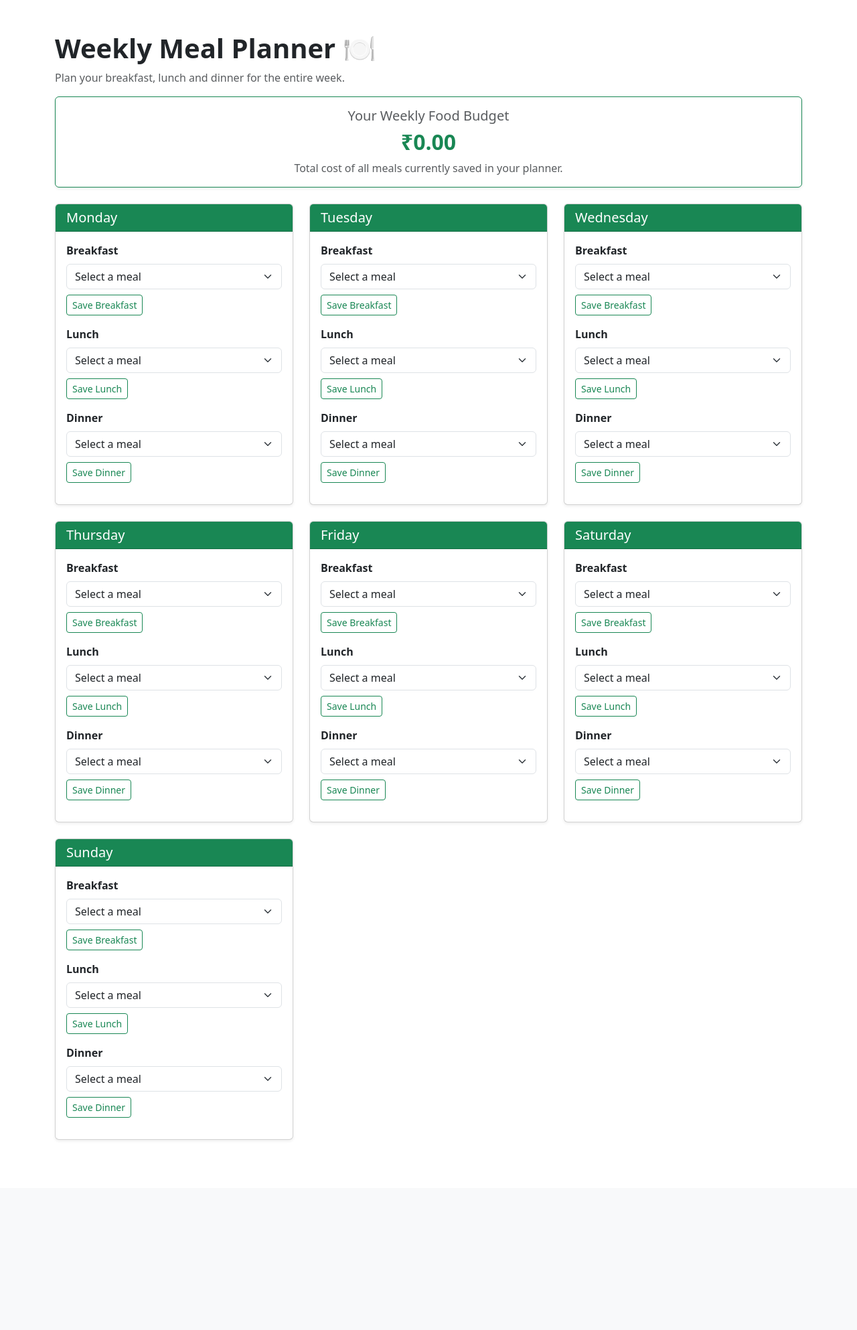
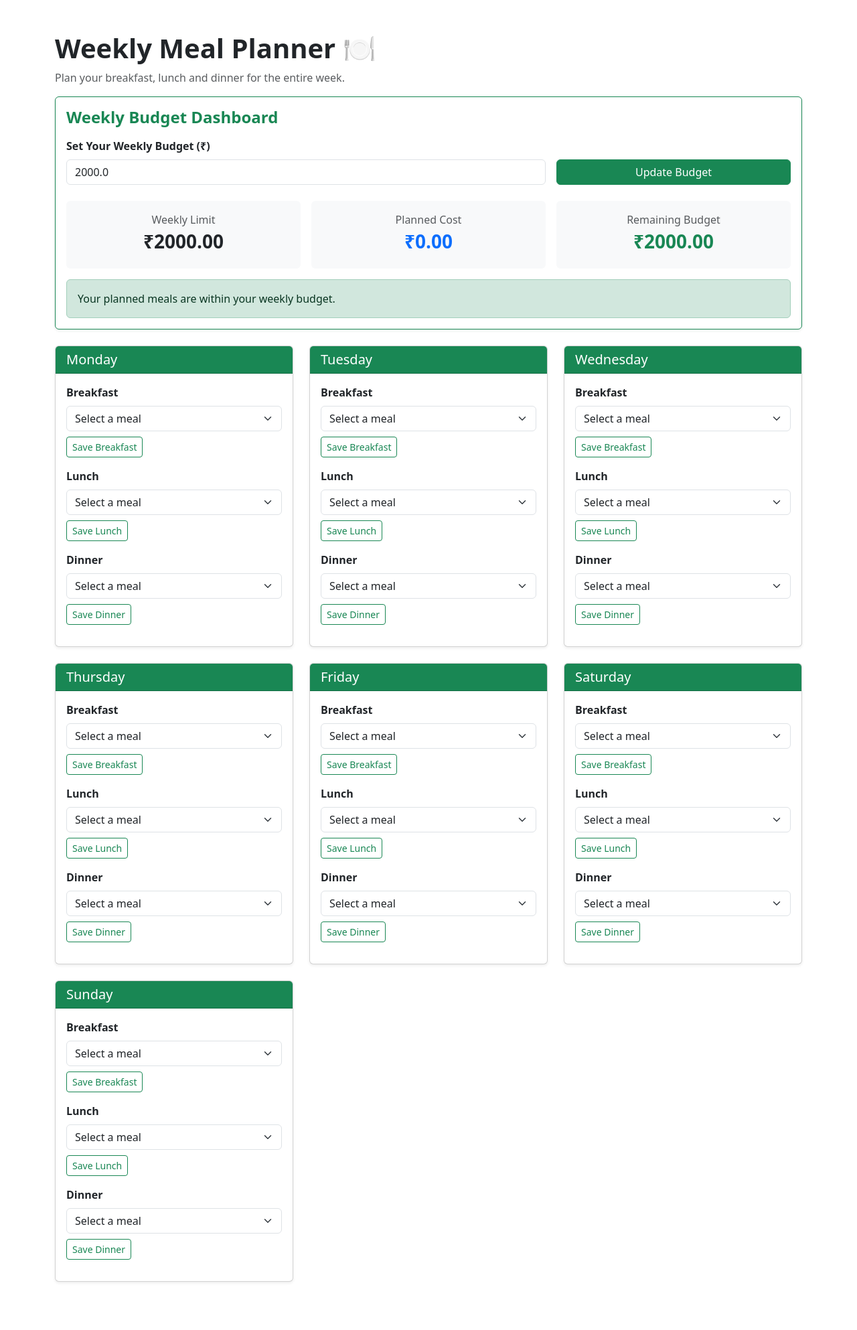
Before and after one commit to saiananyaparuchuru-pixel/Daily-Bite, a Flask app: page /planner in a window 1280 px wide. Shown: the part 56-2042 px from the top of the page at 67% size. Before the commit the page ends 1758 px from the top, so only its background shows below. Run offline with Flask 3, Linux system fonts and the light colour scheme; data comes from the database, SQL or seed files in the repository; data that the repository does not hold is empty.

Commit message:
Added weekly budget management

```diff
--- a/app.py
+++ b/app.py
@@ -8,9 +8,10 @@ from database import (
     insert_sample_meals,
     save_meal_plan,
     get_weekly_plan,
-    get_weekly_budget
+    get_weekly_budget,
+    save_weekly_limit,
+    get_weekly_limit
 )
-
 app = Flask(__name__)
 app.secret_key = "dailybite-development-key"
 
@@ -48,12 +49,17 @@ def planner():
     meals = get_all_meals()
     plans = get_weekly_plan()
     weekly_budget = get_weekly_budget()
+    weekly_limit = get_weekly_limit()
+
+    remaining_budget = weekly_limit - weekly_budget
 
     return render_template(
         "planner.html",
         meals=meals,
         plans=plans,
-        weekly_budget=weekly_budget
+        weekly_budget=weekly_budget,
+        weekly_limit=weekly_limit,
+        remaining_budget=remaining_budget
     )
 
 
@@ -94,6 +100,25 @@ def save_plan():
     return redirect(url_for("planner"))
 
 
+@app.route("/save-budget", methods=["POST"])
+def save_budget():
+
+    try:
+        amount = float(request.form.get("weekly_limit"))
+
+        if amount <= 0:
+            raise ValueError
+
+        save_weekly_limit(amount)
+
+        flash("Weekly budget updated successfully!", "success")
+
+    except (ValueError, TypeError):
+        flash("Please enter a valid budget amount.", "danger")
+
+    return redirect(url_for("planner"))
+
+
 if __name__ == "__main__":
 
     create_tables()
--- a/database.py
+++ b/database.py
@@ -41,6 +41,13 @@ def create_tables():
             meal_id INTEGER NOT NULL,
             FOREIGN KEY (meal_id) REFERENCES meals(id),
             UNIQUE(day, category)
+        )
+    """)
+    # Weekly budget settings table
+    connection.execute("""
+        CREATE TABLE IF NOT EXISTS budget_settings (
+            id INTEGER PRIMARY KEY,
+            weekly_limit REAL NOT NULL
         )
     """)
 
@@ -213,6 +220,42 @@ def get_weekly_budget():
 
     return result["total"]
 
+# Save or update the user's weekly budget limit
+def save_weekly_limit(amount):
+
+    connection = get_db_connection()
+
+    connection.execute("""
+        INSERT INTO budget_settings (id, weekly_limit)
+        VALUES (1, ?)
+        ON CONFLICT(id)
+        DO UPDATE SET weekly_limit = excluded.weekly_limit
+    """, (amount,))
+
+    connection.commit()
+    connection.close()
+
+
+# Retrieve the user's weekly budget limit
+def get_weekly_limit():
+
+    connection = get_db_connection()
+
+    result = connection.execute("""
+        SELECT weekly_limit
+        FROM budget_settings
+        WHERE id = 1
+    """).fetchone()
+
+    connection.close()
+
+    if result:
+        return result["weekly_limit"]
+
+    return 2000.0
+
+    return result["total"]
+
     connection.close()
 
     return plans
--- a/templates/planner.html
+++ b/templates/planner.html
@@ -31,22 +31,94 @@
         Plan your breakfast, lunch and dinner for the entire week.
     </p>
 
-    <!-- Weekly Budget Display -->
+
+<!-- Weekly Budget Dashboard -->
 <div class="card shadow-sm border-success mb-4">
-    <div class="card-body text-center">
+    <div class="card-body">
 
-        <h5 class="text-muted">Your Weekly Food Budget</h5>
+        <h4 class="fw-bold text-success mb-3">
+            Weekly Budget Dashboard
+        </h4>
 
-        <h2 class="text-success fw-bold">
-            ₹{{ "%.2f"|format(weekly_budget) }}
-        </h2>
+        <form action="{{ url_for('save_budget') }}"
+              method="POST"
+              class="row g-3 align-items-end mb-4">
 
-        <p class="mb-0 text-muted">
-            Total cost of all meals currently saved in your planner.
-        </p>
+            <div class="col-md-8">
+                <label class="form-label fw-bold">
+                    Set Your Weekly Budget (₹)
+                </label>
+
+                <input type="number"
+                       name="weekly_limit"
+                       class="form-control"
+                       min="1"
+                       step="0.01"
+                       value="{{ weekly_limit }}"
+                       required>
+            </div>
+
+            <div class="col-md-4">
+                <button type="submit"
+                        class="btn btn-success w-100">
+                    Update Budget
+                </button>
+            </div>
+
+        </form>
+
+        <div class="row text-center g-3">
+
+            <div class="col-md-4">
+                <div class="p-3 bg-light rounded">
+                    <p class="text-muted mb-1">Weekly Limit</p>
+                    <h3 class="fw-bold">
+                        ₹{{ "%.2f"|format(weekly_limit) }}
+                    </h3>
+                </div>
+            </div>
+
+            <div class="col-md-4">
+                <div class="p-3 bg-light rounded">
+                    <p class="text-muted mb-1">Planned Cost</p>
+                    <h3 class="fw-bold text-primary">
+                        ₹{{ "%.2f"|format(weekly_budget) }}
+                    </h3>
+                </div>
+            </div>
+
+            <div class="col-md-4">
+                <div class="p-3 bg-light rounded">
+                    <p class="text-muted mb-1">
+                        {% if remaining_budget >= 0 %}
+                            Remaining Budget
+                        {% else %}
+                            Budget Exceeded
+                        {% endif %}
+                    </p>
+
+                    <h3 class="fw-bold {% if remaining_budget >= 0 %}text-success{% else %}text-danger{% endif %}">
+                        ₹{{ "%.2f"|format(remaining_budget|abs) }}
+                    </h3>
+                </div>
+            </div>
+
+        </div>
+
+        {% if remaining_budget < 0 %}
+            <div class="alert alert-danger mt-3 mb-0">
+                Your planned meals exceed your weekly budget!
+                Consider changing some meals.
+            </div>
+        {% else %}
+            <div class="alert alert-success mt-3 mb-0">
+                Your planned meals are within your weekly budget.
+            </div>
+        {% endif %}
 
     </div>
 </div>
+
 
     {% with messages = get_flashed_messages(with_categories=true) %}
         {% for category, message in messages %}
```
